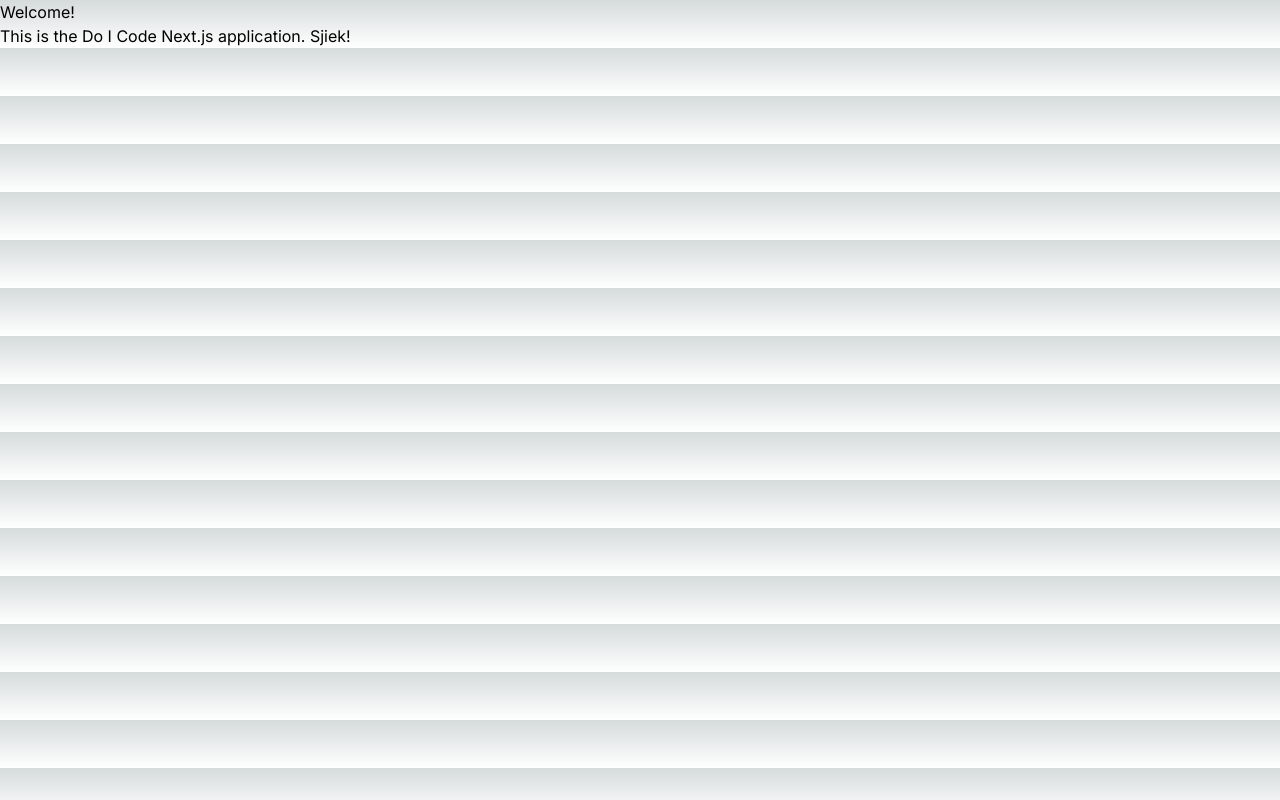
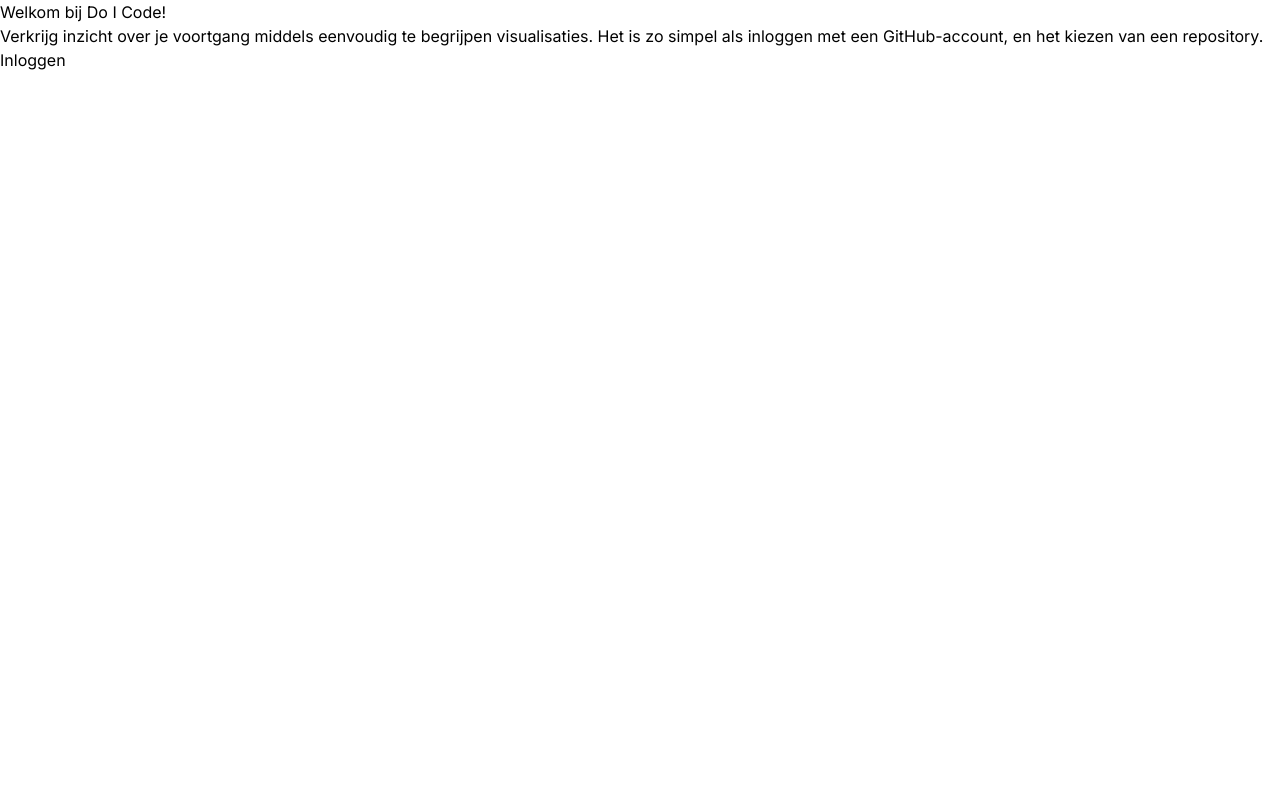
Before and after one commit to jelle619/doicode, a Next.js app: page / in a window 1280 px wide. Built offline with nearby package versions, Linux system fonts and the light colour scheme; no server answers.

Commit message:
Very basic login mechanism

```diff
--- /dev/null
+++ b/app/(root)/options.tsx
@@ -0,0 +1,20 @@
+'use client';
+import { useSession, signIn, signOut } from "next-auth/react"
+
+export default function Options() {
+  const { data: session, status } = useSession()
+  if (status === "loading") {
+    return <span>Laden...</span>
+  } else if (status === "unauthenticated") {
+    return <a onClick={() => signIn()}>Inloggen</a>
+  } else if (status === "authenticated") {
+    return (
+      <>
+      <a onClick={() => signOut()}>Bekijk Repositories</a>
+      {session && <small>Je bent op dit moment ingelogd als {session && session?.user?.name}. <a href="/api/auth/signout">Uitloggen?</a></small>}
+      </>
+    )
+  } else {
+    return <span>Er is een fout opgetreden. Probeer het later opnieuw.</span>
+  }
+}
--- /dev/null
+++ b/app/(root)/page.tsx
@@ -0,0 +1,12 @@
+import Image from 'next/image'
+import Options from "./options"
+
+export default async function Home() {
+  return (
+    <>
+      <h1>Welkom bij Do I Code!</h1>
+      <p>Verkrijg inzicht over je voortgang middels eenvoudig te begrijpen visualisaties. Het is zo simpel als inloggen met een GitHub-account, en het kiezen van een repository.</p>
+      <Options/>
+    </>
+  )
+}
--- /dev/null
+++ b/app/api/auth/[...nextauth]/route.ts
@@ -0,0 +1,57 @@
+import NextAuth from "next-auth";
+import GithubProvider from "next-auth/providers/github";
+
+export const authOptions = {
+    secret: process.env.NEXTAUTH_SECRET,
+    providers: [
+        GithubProvider({
+            clientId: process.env.GITHUB_CLIENT_ID!,
+            clientSecret: process.env.GITHUB_CLIENT_SECRET!,
+            authorization: {
+                params: { scope: "read:user user:email" }
+            }
+        })
+    ],
+    callbacks: {
+        async signIn({ account }: { account: any }) {
+
+            console.log(account);
+
+            // https://docs.github.com/en/rest/repos/repos?apiVersion=2022-11-28#list-repositories-for-the-authenticated-user
+            const response = await fetch("https://api.github.com/user/repos", {
+                headers: {
+                    'Authorization': `Bearer ${account.access_token}`,
+                    'X-GitHub-Api-Version': '2022-11-28',
+                    'Accept': 'application/vnd.github+json'
+                },
+            });
+
+            if (!response.ok) {
+                return false
+            }
+
+            const data = await response.json();
+
+            // console.log(data);
+
+            return true;
+
+        },
+        async jwt({ token, account }: { token: any, account: any }) {
+            // persist the OAuth access_token to the token right after signin
+            if (account) {
+                token.accessToken = account.access_token
+            }
+            return token
+        },
+        async session({ session, token, user }: { session: any, token: any, user: any }) {
+            // send properties to the client, like an access_token from a provider.
+            session.accessToken = token.accessToken
+            return session
+        }
+    }
+}
+
+const handler = NextAuth(authOptions);
+
+export { handler as GET, handler as POST }
--- a/app/globals.css
+++ b/app/globals.css
@@ -1,27 +1,3 @@
 @tailwind base;
 @tailwind components;
 @tailwind utilities;
-
-:root {
-  --foreground-rgb: 0, 0, 0;
-  --background-start-rgb: 214, 219, 220;
-  --background-end-rgb: 255, 255, 255;
-}
-
-@media (prefers-color-scheme: dark) {
-  :root {
-    --foreground-rgb: 255, 255, 255;
-    --background-start-rgb: 0, 0, 0;
-    --background-end-rgb: 0, 0, 0;
-  }
-}
-
-body {
-  color: rgb(var(--foreground-rgb));
-  background: linear-gradient(
-      to bottom,
-      transparent,
-      rgb(var(--background-end-rgb))
-    )
-    rgb(var(--background-start-rgb));
-}
--- a/app/layout.tsx
+++ b/app/layout.tsx
@@ -1,6 +1,7 @@
 import type { Metadata } from 'next'
 import { Inter } from 'next/font/google'
 import './globals.css'
+import Provider from './provider'
 
 const inter = Inter({ subsets: ['latin'] })
 
@@ -16,7 +17,9 @@
 }) {
   return (
     <html lang="en">
-      <body className={inter.className}>{children}</body>
+      <Provider>
+        <body className={inter.className}>{children}</body>
+      </Provider>
     </html>
   )
 }
--- /dev/null
+++ b/app/navigation.tsx
@@ -0,0 +1,10 @@
+import { getServerSession } from "next-auth/next"
+import { authOptions } from './api/auth/[...nextauth]/route';
+
+export default async function Navigation() {
+  const session = await getServerSession(authOptions)
+  return (
+    <>
+    </>
+  )
+}
--- a/app/page.tsx
+++ /dev/null
@@ -1,10 +0,0 @@
-import Image from 'next/image'
-
-export default function Home() {
-  return (
-    <>
-      <h1>Welcome!</h1>
-      <p>This is the Do I Code Next.js application. Sjiek!</p>
-    </>
-  )
-}
--- /dev/null
+++ b/app/provider.tsx
@@ -0,0 +1,10 @@
+'use client'
+
+import { SessionProvider } from 'next-auth/react'
+
+export default function Text({ children }: { children: React.ReactNode }) {
+
+    return (
+        <SessionProvider>{children}</SessionProvider>
+    );
+}
```
